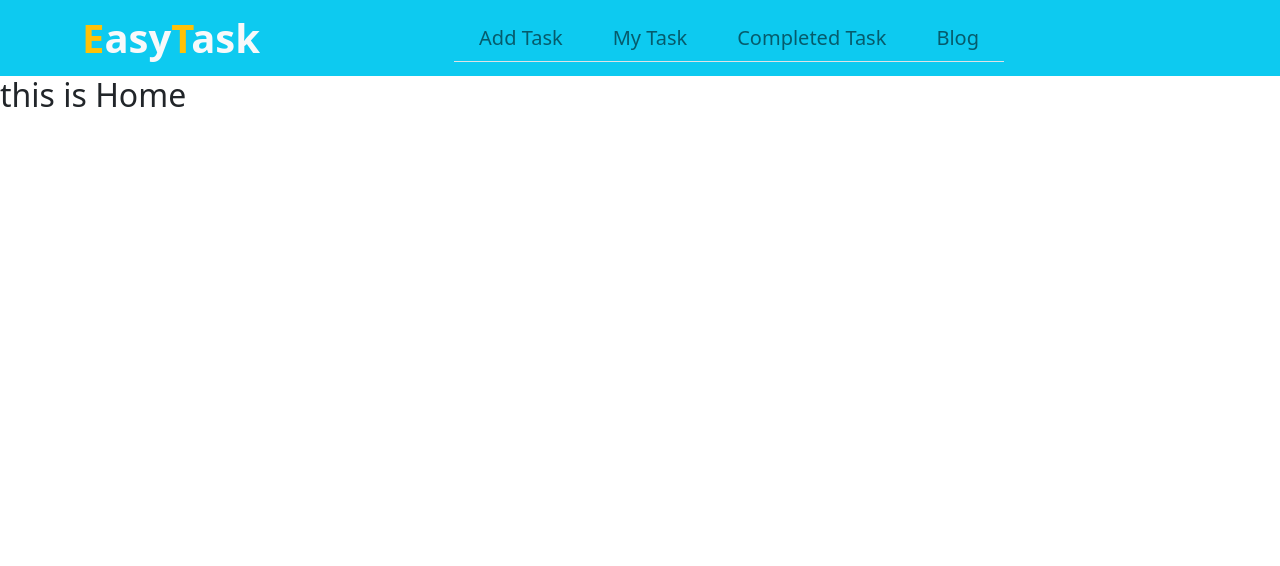
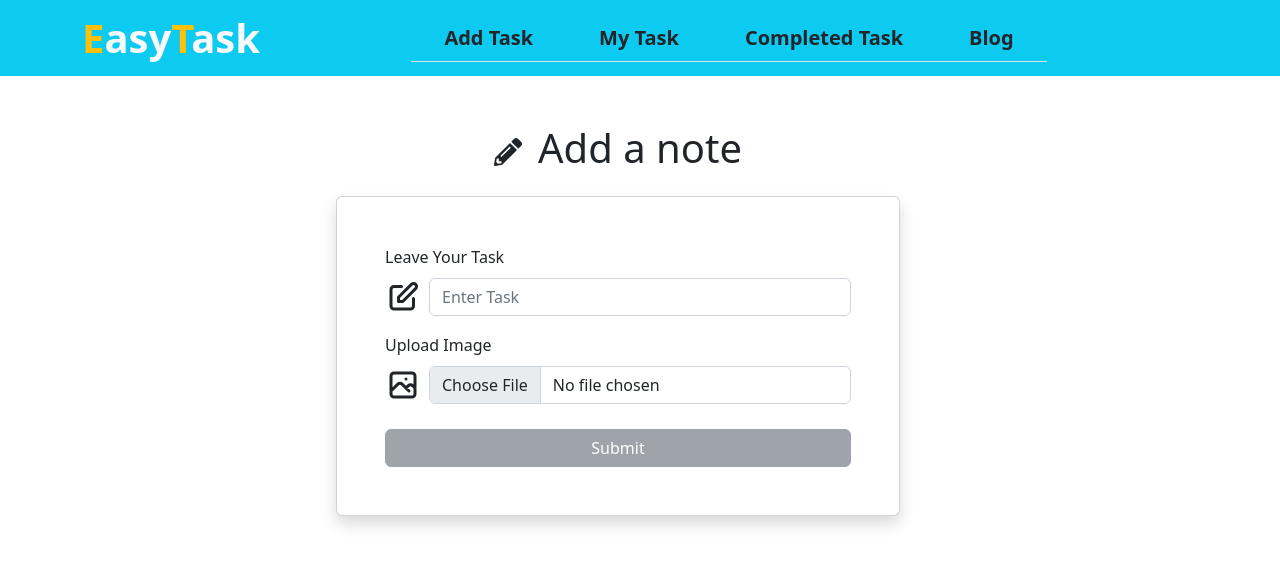
Before and after one commit to Kaiser-Tanveer/Easy-Task, a React (Create React App) app: page / in a window 1280 px wide. Shown: the top 566 px of the page. Built offline with nearby package versions, Linux system fonts and the light colour scheme.

Commit message:
task input form added

```diff
--- /dev/null
+++ b/src/Pages/Home/Blog/Blog.js
@@ -0,0 +1,11 @@
+import React from 'react';
+
+const Blog = () => {
+    return (
+        <div>
+            <h2>Coming soon..</h2>
+        </div>
+    );
+};
+
+export default Blog;
--- a/src/Pages/Home/Home.js
+++ b/src/Pages/Home/Home.js
@@ -1,10 +1,80 @@
-import React from 'react';
+import React, { useState } from 'react';
+import { Container } from 'react-bootstrap';
+import { FaPencilAlt } from 'react-icons/fa';
+import Button from 'react-bootstrap/Button';
+import Form from 'react-bootstrap/Form';
+import { HiOutlinePencilAlt, HiOutlinePhotograph } from 'react-icons/hi';
 
 const Home = () => {
+    const [msg, setMsg] = useState('');
+    const [img, setImg] = useState('');
+
+    const submitHandler = e => {
+        e.preventDefault();
+        const form = e.target;
+        const message = form.message.value;
+        const image = form.image.value;
+
+        //get the current date
+        const currentDate = new Date();
+        const date = currentDate.toLocaleDateString("en-US", {
+            hour: "2-digit",
+            minute: "2-digit",
+        });
+
+        e.target.value = '';
+
+        const taskData = [
+            {
+                message,
+                image,
+                date
+            }
+        ]
+        console.log(taskData);
+    }
     return (
-        <div>
-            <h2>this is Home</h2>
-        </div>
+        <Container className='mx-lg-5 px-lg-5'>
+            <article className='mx-lg-5 px-lg-5'>
+                <div className='mx-lg-5 px-lg-5'>
+                    <h1 className='text-center mt-5'><FaPencilAlt className='fs-3 me-3' />Add a note</h1>
+                    <Form onSubmit={submitHandler} className='mt-4 card p-5 mx-lg-5 shadow'>
+                        <Form.Group className="mb-3" controlId="formBasicEmail">
+                            <Form.Label>Leave Your Task</Form.Label>
+                            <div className='d-flex align-items-center'>
+                                {
+                                    !msg &&
+                                    <HiOutlinePencilAlt className='fs-1 me-2' />
+                                }
+                                <Form.Control onChange={(e) => { setMsg(e.target.value); }} name='message' type="text" placeholder="Enter Task" />
+                            </div>
+                        </Form.Group>
+
+                        <Form.Group className="mb-3" controlId="formBasicEmail">
+                            <Form.Label>Upload Image</Form.Label>
+                            <div className='d-flex align-items-center'>
+                                {
+                                    !img &&
+                                    <HiOutlinePhotograph className='fs-1 me-2' />
+                                }
+                                <Form.Control onChange={(e) => { setImg(e.target.value); }} name='image' type="file" />
+                            </div>
+                        </Form.Group>
+
+                        {
+                            msg && img ?
+                                <Button variant="info" className='mt-2' type="submit">
+                                    SUBMIT
+                                </Button>
+                                :
+                                <Button variant="secondary" className='disabled mt-2' type="submit">
+                                    Submit
+                                </Button>
+                        }
+                    </Form>
+                </div>
+            </article>
+        </Container>
     );
 };
 
--- a/src/Shared/Header/Header.js
+++ b/src/Shared/Header/Header.js
@@ -12,10 +12,10 @@ const Header = () => {
                 <Navbar.Toggle aria-controls="responsive-navbar-nav" />
                 <Navbar.Collapse id="responsive-navbar-nav">
                     <Nav fill variant='tabs' className='flex mx-auto mb-0 pb-0'>
-                        <Nav.Link eventKey="link-1" className='link-hover text-decoration-none fs-5 px-4 rounded-top text-decoration-none fs-5 p-2 rounded-top'>Add Task</Nav.Link>
-                        <Nav.Link eventKey="link-2" className='link-hover text-decoration-none fs-5 px-4 rounded-top text-decoration-none fs-5 p-2 rounded-top'>My Task</Nav.Link>
-                        <Nav.Link eventKey="link-3" className='link-hover text-decoration-none fs-5 px-4 rounded-top text-decoration-none fs-5 p-2 rounded-top'>Completed Task</Nav.Link>
-                        <Nav.Link eventKey="link-4" className='link-hover text-decoration-none fs-5 px-4 rounded-top text-decoration-none fs-5 p-2 rounded-top'>Blog</Nav.Link>
+                        <Nav.Link eventKey="link-1"><Link to='/' className='link-hover fw-semibold text-dark text-decoration-none fs-5 px-4 rounded-top text-decoration-none fs-5 p-2 rounded-top'>Add Task</Link></Nav.Link>
+                        <Nav.Link eventKey="link-2"><Link to='/' className='link-hover fw-semibold text-dark text-decoration-none fs-5 px-4 rounded-top text-decoration-none fs-5 p-2 rounded-top'>My Task</Link></Nav.Link>
+                        <Nav.Link eventKey="link-3"><Link to='/' className='link-hover fw-semibold text-dark text-decoration-none fs-5 px-4 rounded-top text-decoration-none fs-5 p-2 rounded-top'>Completed Task</Link></Nav.Link>
+                        <Nav.Link eventKey="link-4"><Link to='/blog' className='link-hover fw-semibold text-dark text-decoration-none fs-5 px-4 rounded-top text-decoration-none fs-5 p-2 rounded-top'>Blog</Link></Nav.Link>
                     </Nav>
                 </Navbar.Collapse>
             </Container>
```
Also changed, not shown: src/Routers/Routes.js (+6 -1 lines).
